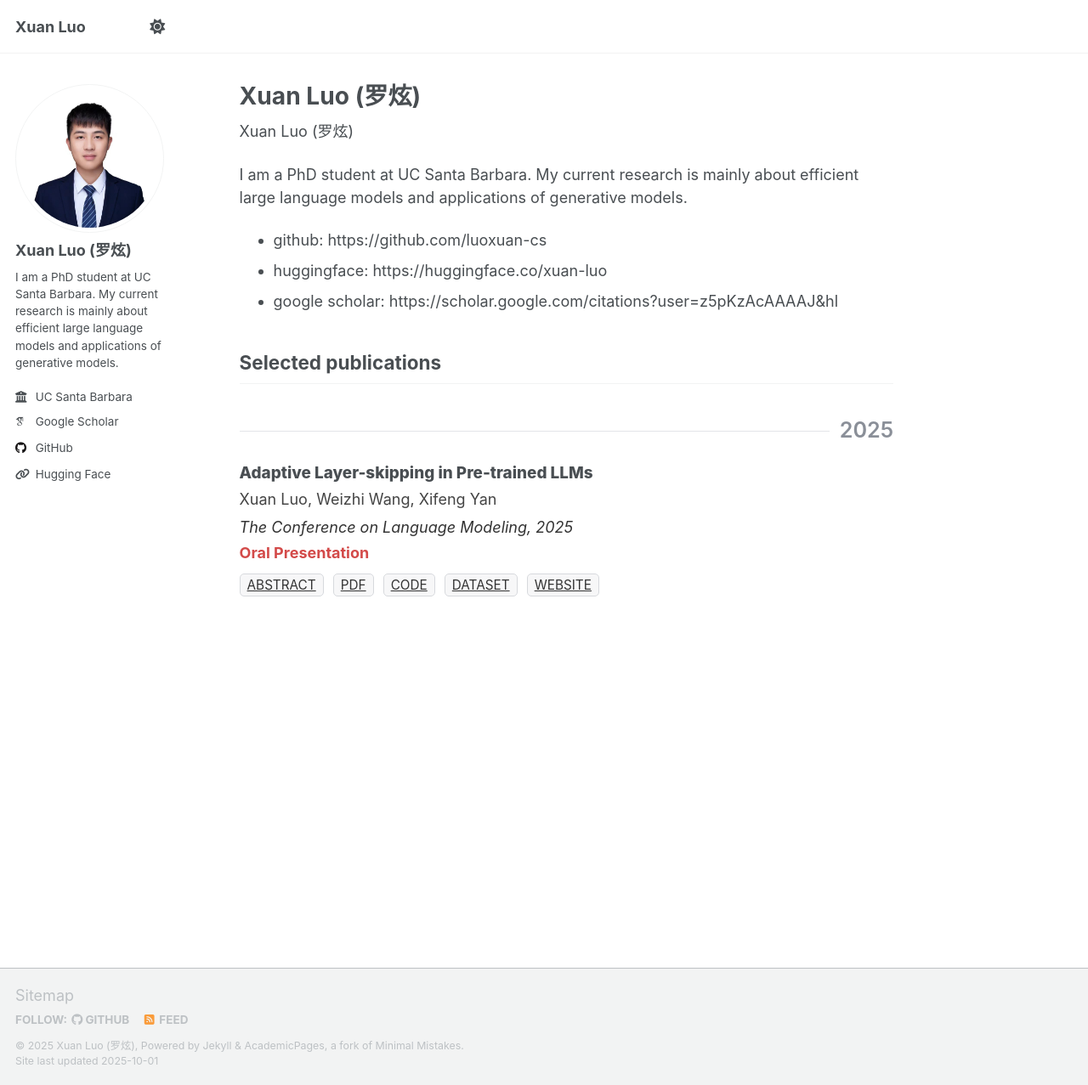
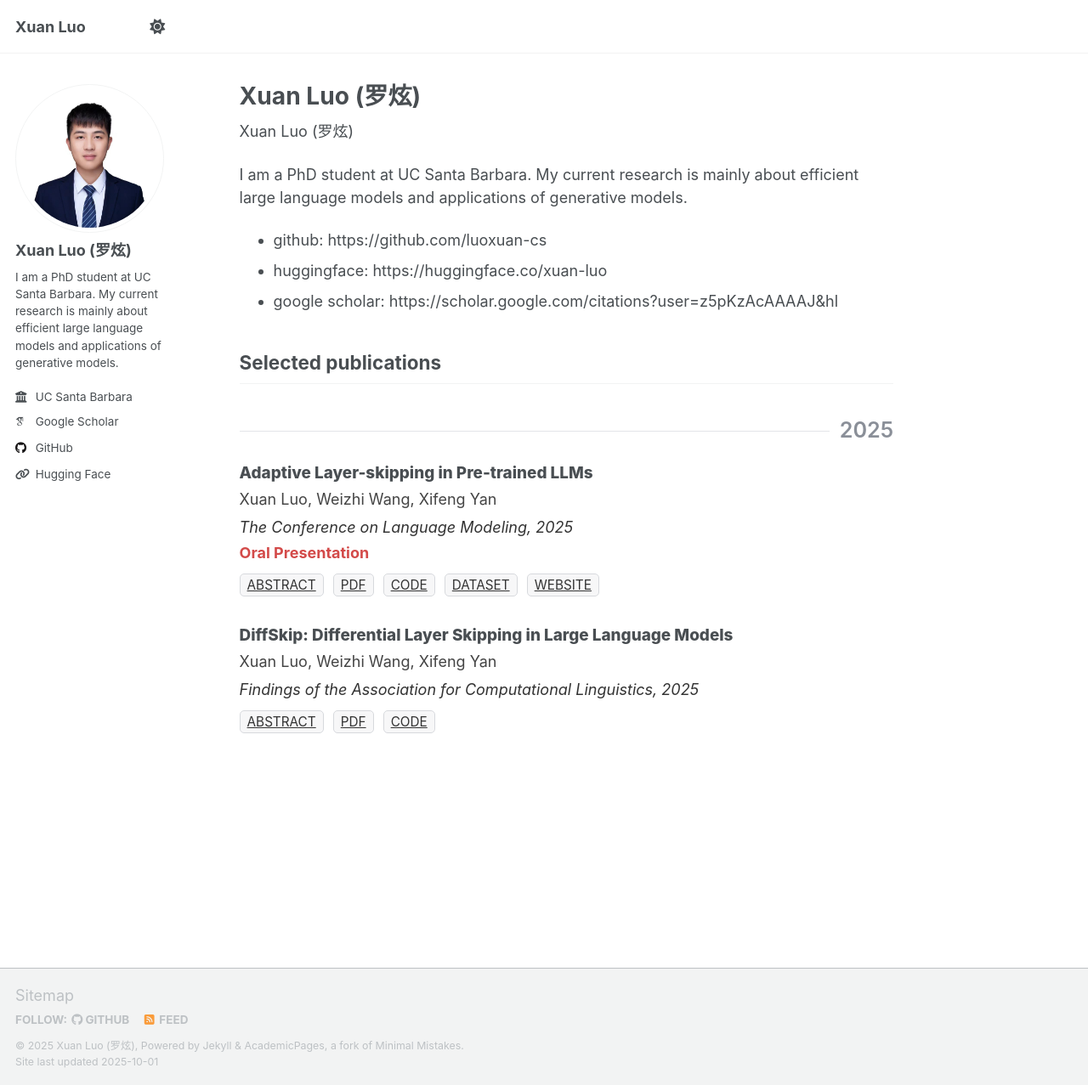
Before and after one commit to luoxuan-cs/luoxuan-cs.github.io, a Jekyll site: the page built from _pages/about.md, in a window 1280 px wide and 1277 px high. Shown: the whole window at 85% size. Built offline with Jekyll 4.4.1, drawn with Linux system fonts in a browser that asks for light colours; some web fonts are replaced; a script that is not in the unit is left out.

Commit message:
Update website content

```diff
--- a/_pages/about.md
+++ b/_pages/about.md
@@ -34,4 +34,19 @@ I am a PhD student at UC Santa Barbara. My current research is mainly about effi
       <a class="btn-tag" href="/publication/2025-flexidepth">WEBSITE</a>
     </div>
   </div>
+  <div class="pub-item">
+    <div class="pub-title"><a href="/publication/2025-diffskip">DiffSkip: Differential Layer Skipping in Large Language Models</a></div>
+    <div class="pub-authors">Xuan Luo, Weizhi Wang, Xifeng Yan</div>
+    <div class="pub-venue">Findings of the Association for Computational Linguistics, 2025</div>
+    <div class="pub-buttons">
+      <span class="btn-popover">
+        <a class="btn-tag" href="#" onclick="return false;">ABSTRACT</a>
+        <div class="popover">
+          Existing Large Language Models (LLMs) enforce uniform computation across all tokens. We analyze the correlation between the input-output difference of self-attention block and Feed-Forward Network (FFN) within the same transformer layer, and find that these two differential vectors are highly correlated. Thus, we propose to dynamically skip the FFN blocks based on the self-attention difference and introduce Diffential Layer Skipping (DiffSkip) to show that LLMs are inherently dynamic-depth models, capable of adjusting computational depth when generating different tokens. DiffSkip employs a lightweight router module to dynamically skip a set of FFN blocks in LLMs and only requires efficient fine-tuning while keeping the whole LLM frozen. Experimental results demonstrate that DiffSkip effectively enables dynamic FFN skipping in decoder-only language models, even in continuous token generation tasks where many layer-skipping methods struggle.
+        </div>
+      </span>
+      <a class="btn-tag" href="https://aclanthology.org/2025.findings-acl.377.pdf">PDF</a>
+      <a class="btn-tag" href="https://huggingface.co/xuan-luo/DiffSkip-Llama-3-8B-Instruct">CODE</a>
+    </div>
+  </div>
 </div>
```
Also changed, not shown: _publications/2025-02-20-diffskip.md (added, +21 -0 lines).
